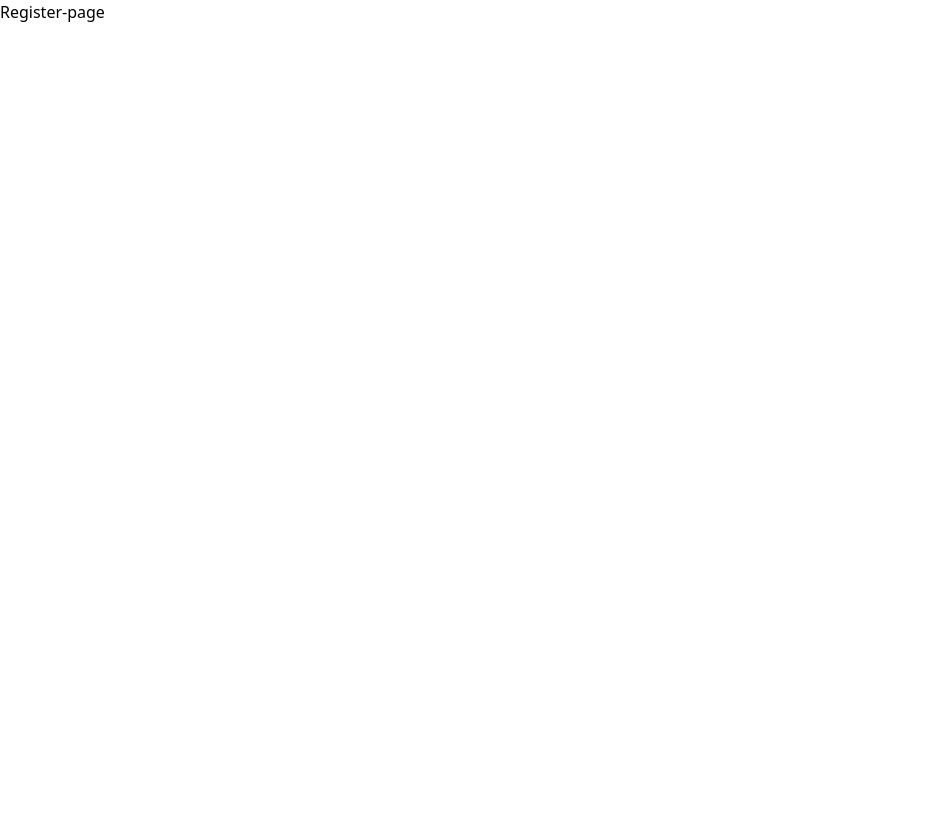
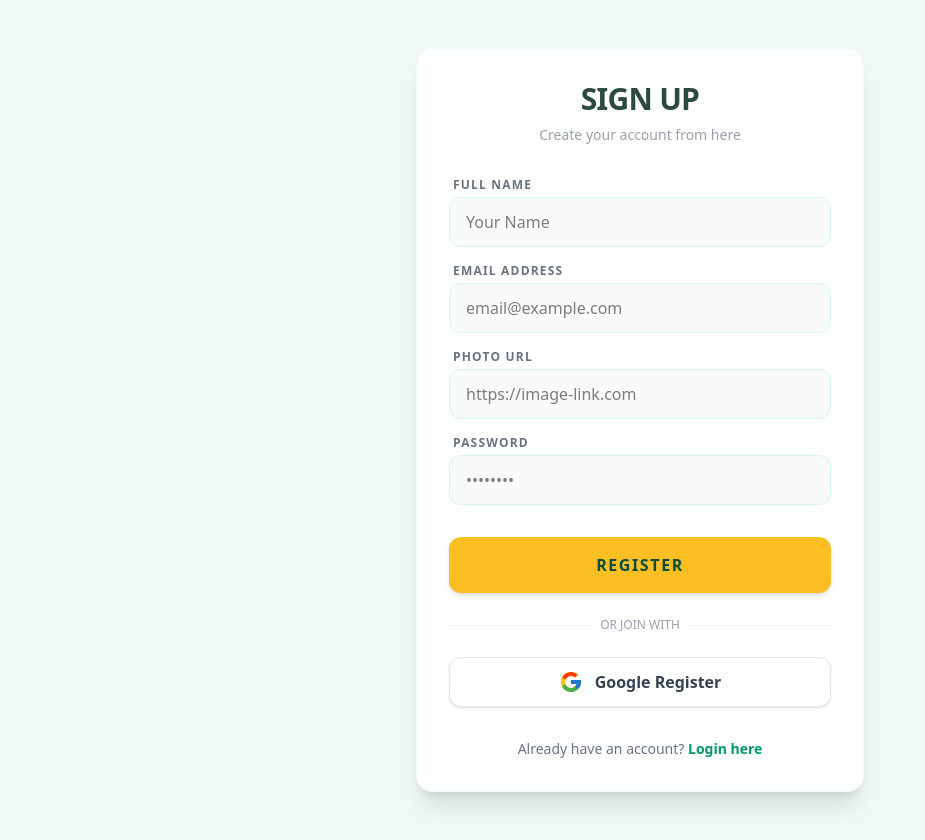
Before and after one commit to fireflyurmi/qurbani-hat-project, a Next.js app: page /register in a window 1280 px wide. Shown: the whole page, without its empty margins (0-925 px from the left). Before the commit the page ends 800 px from the top, so only its background shows below. Built offline with nearby package versions, Linux system fonts and the light colour scheme.

Commit message:
login and register page UI has completed

```diff
--- a/src/app/(auth)/login/page.jsx
+++ b/src/app/(auth)/login/page.jsx
@@ -1,11 +1,93 @@
-import React from 'react';
+"use client";
+import React from "react";
+import Link from "next/link";
+import { FcGoogle } from "react-icons/fc";
 
 const LoginPage = () => {
-    return (
-        <div>
-            Login-page
+  const handleLogin = (e) => {
+    e.preventDefault();
+  };
+
+  const handleGoogleLogin = () => {
+    // Functionality will be added in the next step
+  };
+
+  return (
+    <main className="min-h-screen bg-[#f0f9f6] flex items-center justify-center py-12 px-4">
+      <div className="max-w-md w-full bg-white rounded-2xl shadow-xl border border-emerald-50 overflow-hidden">
+        <div className="p-8">
+          <h2 className="text-3xl font-black text-[#2d4a3e] text-center uppercase tracking-tight mb-2">
+            User Login
+          </h2>
+          <p className="text-gray-400 text-center text-sm mb-8">
+            Welcome back to QurbaniHat
+          </p>
+
+          <form onSubmit={handleLogin} className="space-y-5">
+            <div>
+              <label className="block text-xs font-bold text-gray-500 uppercase tracking-widest mb-1 ml-1">
+                Email Address
+              </label>
+              <input
+                required
+                type="email"
+                placeholder="email@example.com"
+                className="w-full px-4 py-3 rounded-xl border border-emerald-100 outline-none focus:ring-2 focus:ring-[#fbbf24] bg-gray-50 transition-all"
+              />
+            </div>
+
+            <div>
+              <label className="block text-xs font-bold text-gray-500 uppercase tracking-widest mb-1 ml-1">
+                Password
+              </label>
+              <input
+                required
+                type="password"
+                placeholder="••••••••"
+                className="w-full px-4 py-3 rounded-xl border border-emerald-100 outline-none focus:ring-2 focus:ring-[#fbbf24] bg-gray-50 transition-all"
+              />
+            </div>
+
+            <button
+              type="submit"
+              className="w-full bg-[#064e3b] hover:bg-[#043d2e] text-white font-bold py-4 rounded-xl uppercase tracking-widest transition-all shadow-md active:scale-95"
+            >
+              Login
+            </button>
+          </form>
+
+          <div className="relative my-8">
+            <div className="absolute inset-0 flex items-center">
+              <span className="w-full border-t border-gray-100"></span>
+            </div>
+            <div className="relative flex justify-center text-xs uppercase">
+              <span className="bg-white px-2 text-gray-400">
+                Or continue with
+              </span>
+            </div>
+          </div>
+
+          <button
+            onClick={handleGoogleLogin}
+            className="w-full flex items-center justify-center gap-3 bg-white border border-gray-200 hover:bg-gray-50 text-gray-700 font-bold py-3 rounded-xl transition-all active:scale-95 shadow-sm"
+          >
+            <FcGoogle className="text-2xl" />
+            <span>Google Login</span>
+          </button>
+
+          <p className="mt-8 text-center text-sm text-gray-500">
+            Don&apos; have an account?{" "}
+            <Link
+              href="/register"
+              className="text-emerald-600 font-bold hover:underline"
+            >
+              Register here
+            </Link>
+          </p>
         </div>
-    );
+      </div>
+    </main>
+  );
 };
 
 export default LoginPage;
--- a/src/app/(auth)/register/page.jsx
+++ b/src/app/(auth)/register/page.jsx
@@ -1,11 +1,109 @@
-import React from 'react';
+"use client";
+import React from "react";
+import Link from "next/link";
+import { FcGoogle } from "react-icons/fc";
 
 const RegisterPage = () => {
-    return (
-        <div>
-            Register-page
+  const handleRegister = (e) => {
+    e.preventDefault();
+    // Functionality will be added in the next step
+  };
+
+  return (
+    <main className="min-h-screen bg-[#f0f9f6] flex items-center justify-center py-12 px-4">
+      <div className="max-w-md w-full bg-white rounded-2xl shadow-xl border border-emerald-50 overflow-hidden">
+        <div className="p-8">
+          <h2 className="text-3xl font-black text-[#2d4a3e] text-center uppercase tracking-tight mb-2">
+            Sign Up
+          </h2>
+          <p className="text-gray-400 text-center text-sm mb-8">
+            Create your account from here
+          </p>
+
+          <form onSubmit={handleRegister} className="space-y-4">
+            <div>
+              <label className="block text-xs font-bold text-gray-500 uppercase tracking-widest mb-1 ml-1">
+                Full Name
+              </label>
+              <input
+                required
+                type="text"
+                placeholder="Your Name"
+                className="w-full px-4 py-3 rounded-xl border border-emerald-100 outline-none focus:ring-2 focus:ring-[#fbbf24] bg-gray-50 transition-all"
+              />
+            </div>
+
+            <div>
+              <label className="block text-xs font-bold text-gray-500 uppercase tracking-widest mb-1 ml-1">
+                Email Address
+              </label>
+              <input
+                required
+                type="email"
+                placeholder="email@example.com"
+                className="w-full px-4 py-3 rounded-xl border border-emerald-100 outline-none focus:ring-2 focus:ring-[#fbbf24] bg-gray-50 transition-all"
+              />
+            </div>
+
+            <div>
+              <label className="block text-xs font-bold text-gray-500 uppercase tracking-widest mb-1 ml-1">
+                Photo URL
+              </label>
+              <input
+                required
+                type="url"
+                placeholder="https://image-link.com"
+                className="w-full px-4 py-3 rounded-xl border border-emerald-100 outline-none focus:ring-2 focus:ring-[#fbbf24] bg-gray-50 transition-all"
+              />
+            </div>
+
+            <div>
+              <label className="block text-xs font-bold text-gray-500 uppercase tracking-widest mb-1 ml-1">
+                Password
+              </label>
+              <input
+                required
+                type="password"
+                placeholder="••••••••"
+                className="w-full px-4 py-3 rounded-xl border border-emerald-100 outline-none focus:ring-2 focus:ring-[#fbbf24] bg-gray-50 transition-all"
+              />
+            </div>
+
+            <button
+              type="submit"
+              className="w-full bg-[#fbbf24] hover:bg-[#f59e0b] text-[#064e3b] font-black py-4 rounded-xl uppercase tracking-widest transition-all shadow-md active:scale-95 mt-4"
+            >
+              Register
+            </button>
+          </form>
+
+          <div className="relative my-6">
+            <div className="absolute inset-0 flex items-center">
+              <span className="w-full border-t border-gray-100"></span>
+            </div>
+            <div className="relative flex justify-center text-xs uppercase">
+              <span className="bg-white px-2 text-gray-400">Or join with</span>
+            </div>
+          </div>
+
+          <button className="w-full flex items-center justify-center gap-3 bg-white border border-gray-200 hover:bg-gray-50 text-gray-700 font-bold py-3 rounded-xl transition-all active:scale-95 shadow-sm">
+            <FcGoogle className="text-2xl" />
+            <span>Google Register</span>
+          </button>
+
+          <p className="mt-8 text-center text-sm text-gray-500">
+            Already have an account?{" "}
+            <Link
+              href="/login"
+              className="text-emerald-600 font-bold hover:underline"
+            >
+              Login here
+            </Link>
+          </p>
         </div>
-    );
+      </div>
+    </main>
+  );
 };
 
 export default RegisterPage;
```
